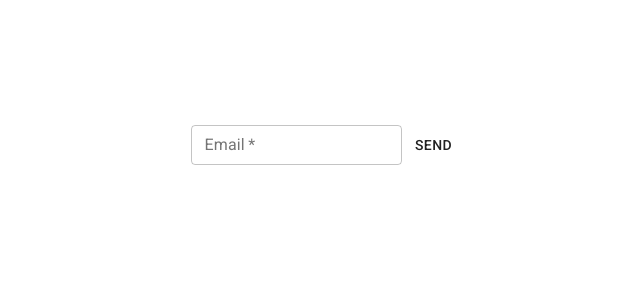
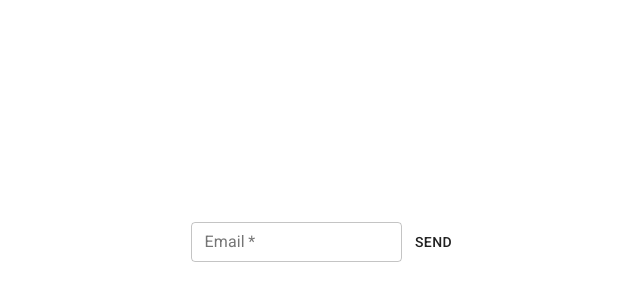
Before and after one commit to NZWhale/wishlist_frontend, a React (Create React App) app: page /registration in a window 1280 px wide. Shown: the part 158-458 px from the top of the page, without its empty margins (312-952 px from the left). Built offline with nearby package versions, Linux system fonts and the light colour scheme.

Commit message:
Align registration form by center

```diff
--- a/src/components/AuthorisePage/index.tsx
+++ b/src/components/AuthorisePage/index.tsx
@@ -15,13 +15,18 @@ class AuthorisePage extends React.Component<RouteComponentProps> {
             throw new Error("token doesn't exist")
         }
         sendAuthoriseRequest(token)
-            .then((res) => {
-                console.log(res)
-                setTimeout(() => this.setState({isRequestComplete: true}), 1500)
+            .then(() => {
+                setTimeout(() => {
+                    this.setState({isRequestComplete: true})
+                    alert("OK")
+                }, 1500)
             })
             .catch((e) => {
-                console.log(e)
-                this.setState({isRequestComplete: true})
+                setTimeout(() => {
+                    this.setState({isRequestComplete: true})
+                    alert(e)
+                }, 1500)
+
             })
     }
 
--- a/src/components/RegistrationPage/index.tsx
+++ b/src/components/RegistrationPage/index.tsx
@@ -2,6 +2,7 @@ import React from 'react';
 import {Button, TextField, CircularProgress} from "@material-ui/core";
 import {Component} from "react";
 import {sendRegistrationRequest} from "./sendRegistrationRequest";
+import AlignCenter from "../../reusableComponents/AlignCenter";
 
 export interface IState {
     isLoading: boolean,
@@ -13,14 +14,21 @@ class RegistrationPage extends Component {
         isLoading: false,
         email: ""
     }
+
     render() {
         const {isLoading, email} = this.state
+
+        if (isLoading) {
             return (
-            <>
-                {!isLoading &&
-                <>
+                <AlignCenter>
+                    <CircularProgress />
+                </AlignCenter>
+            );
+        }
+
+        return (
+            <AlignCenter>
                 <TextField
-                        style={{marginTop: "100%"}}
                     required
                     id="outlined-required"
                     label="Email"
@@ -28,10 +36,11 @@ class RegistrationPage extends Component {
                     placeholder="your@email.com"
                     variant="outlined"
                     size="small"
-                        onChange={(e) => {this.setState({email: e.target.value})}}
+                    onChange={(e) => {
+                        this.setState({email: e.target.value})
+                    }}
                 />
                 <Button
-                        style={{marginTop: "100%", height: "40px"}}
                     onClick={() => {
                         this.setState({isLoading: true})
                         sendRegistrationRequest(email)
@@ -47,14 +56,7 @@ class RegistrationPage extends Component {
                 >
                     Send
                 </Button>
-                </>
-                }
-                {isLoading &&
-                <CircularProgress
-                    style={{marginTop: "293px"}}
-                />
-                }
-            </>
+            </AlignCenter>
         )
     }
 }
--- a/src/index.css
+++ b/src/index.css
@@ -1,10 +1,19 @@
-body {
-  display: flex;
-  flex-direction: row;
-  justify-content: center;
+html, body, #root {
+  width: 100%;
+  height: 100%;
+  margin: 0;
+  padding: 0;
 }
 
 code {
   font-family: source-code-pro, Menlo, Monaco, Consolas, 'Courier New',
     monospace;
 }
+
+.alignCenter {
+  width: 100%;
+  height: 100%;
+  display: flex;
+  align-items: center;
+  justify-content: center;
+}
--- /dev/null
+++ b/src/reusableComponents/AlignCenter.tsx
@@ -0,0 +1,11 @@
+import React, {ReactElement} from "react";
+
+interface IAlignCenterProps {
+    children: ReactElement | ReactElement[]
+}
+
+const AlignCenter = ({ children }: IAlignCenterProps) => (
+    <div className="alignCenter">{children}</div>
+)
+
+export default AlignCenter
```
Lines whose indentation alone changed are shown as unchanged.
